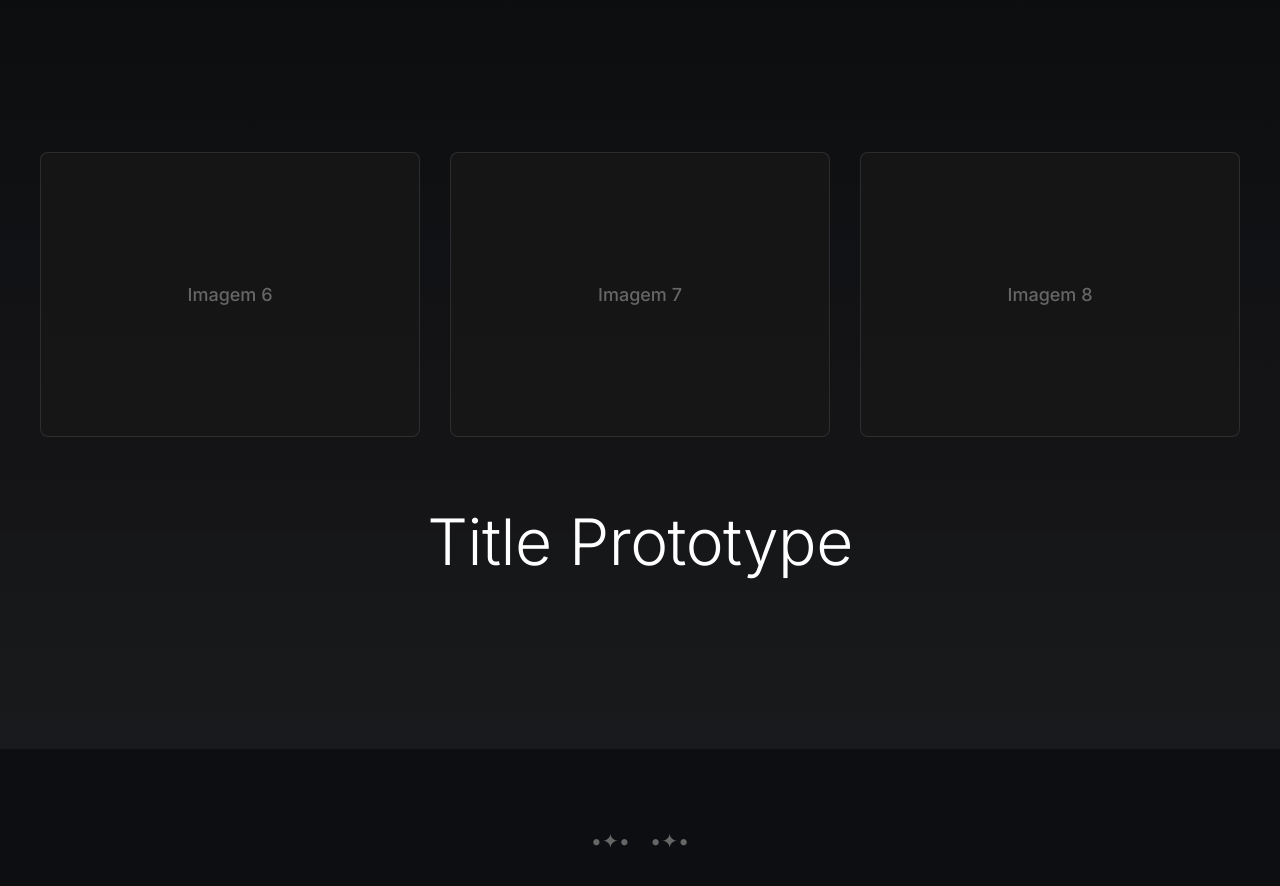
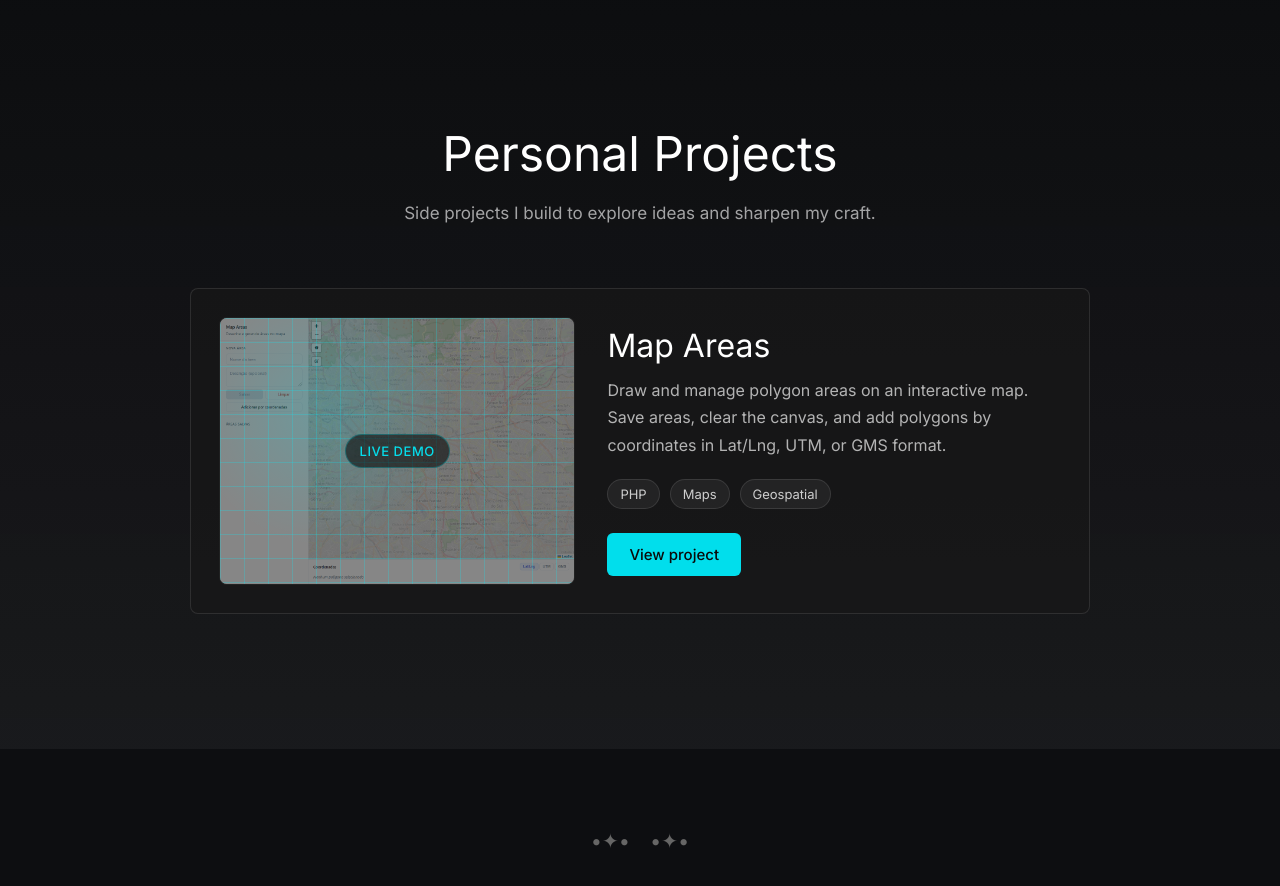
Before and after one commit to decoarc/prototype, a React (Create React App) app: page / in a window 1280 px wide. Shown: the part 2520-3406 px from the top of the page. Built offline with nearby package versions, Linux system fonts and the light colour scheme.

Commit message:
feat: add Map Areas project card with layered preview image

```diff
--- a/src/components/PersonalProjects.css
+++ b/src/components/PersonalProjects.css
@@ -12,45 +12,199 @@
 }
 
 .personal-projects-content {
-  max-width: 1200px;
-  text-align: center;
   width: 100%;
 }
 
-.personal-projects-images {
-  display: grid;
-  grid-template-columns: repeat(auto-fit, minmax(250px, 1fr));
-  gap: 30px;
-  margin-bottom: 60px;
+.personal-projects-heading {
+  font-size: 48px;
+  font-weight: 400;
+  text-align: center;
+  color: #fff;
+  margin-bottom: 16px;
 }
 
-.personal-projects-image-item {
-  aspect-ratio: 4/3;
+.personal-projects-intro {
+  text-align: center;
+  font-size: 17px;
+  line-height: 1.7;
+  color: rgba(255, 255, 255, 0.62);
+  max-width: 52ch;
+  margin: 0 auto 60px;
+}
+
+.personal-projects-list {
+  list-style: none;
+  display: grid;
+  gap: 32px;
+  max-width: 900px;
+  margin: 0 auto;
+}
+
+.project-card {
+  display: grid;
+  grid-template-columns: minmax(0, 1.1fr) minmax(0, 1.4fr);
+  gap: 32px;
+  align-items: center;
+  padding: 28px;
+  border-radius: 8px;
+  border: 1px solid rgba(255, 255, 255, 0.1);
   background-color: rgba(26, 26, 26, 0.65);
-  border-radius: 8px;
+}
+
+.project-card-preview {
+  position: relative;
   display: flex;
   align-items: center;
   justify-content: center;
+  aspect-ratio: 4 / 3;
+  border-radius: 8px;
+  overflow: hidden;
+  text-decoration: none;
+  border: 1px solid rgba(255, 255, 255, 0.08);
+  background-color: rgba(0, 0, 0, 0.35);
+  isolation: isolate;
+  transition:
+    border-color 0.3s ease,
+    box-shadow 0.3s ease,
+    transform 0.2s ease;
+}
+
+.project-card-preview:hover {
+  border-color: rgba(0, 240, 255, 0.35);
+  box-shadow: 0 0 24px rgba(0, 240, 255, 0.12);
+  transform: translateY(-2px);
+}
+
+.project-card-preview-image {
+  position: absolute;
+  inset: 0;
+  z-index: 0;
+  width: 100%;
+  height: 100%;
+  object-fit: cover;
+  object-position: top center;
+  display: block;
+  user-select: none;
+  opacity: 0.9;
+  transition:
+    opacity 0.3s ease,
+    transform 0.4s ease;
+}
+
+.project-card-preview:hover .project-card-preview-image {
+  opacity: 0.58;
+  transform: scale(1.03);
+}
+
+.project-card-preview-overlay {
+  position: absolute;
+  inset: 0;
+  z-index: 1;
+  pointer-events: none;
+  background-color: rgba(0, 0, 0, 0.42);
+  transition: background-color 0.3s ease;
+}
+
+.project-card-preview-overlay::before {
+  content: "";
+  position: absolute;
+  inset: 0;
+  background-image: radial-gradient(
+    circle at 30% 35%,
+    rgba(0, 240, 255, 0.18) 0%,
+    transparent 45%
+  );
+}
+
+.project-card-preview-overlay::after {
+  content: "";
+  position: absolute;
+  inset: 0;
+  background-image:
+    linear-gradient(rgba(0, 240, 255, 0.22) 1px, transparent 1px),
+    linear-gradient(90deg, rgba(0, 240, 255, 0.22) 1px, transparent 1px);
+  background-size: 24px 24px;
+}
+
+.project-card-preview:hover .project-card-preview-overlay {
+  background-color: rgba(0, 0, 0, 0.32);
+}
+
+.project-card-preview-label {
+  position: relative;
+  z-index: 2;
+  padding: 8px 14px;
+  border-radius: 999px;
+  font-size: 13px;
+  font-weight: 500;
+  letter-spacing: 0.04em;
+  text-transform: uppercase;
+  color: rgba(0, 240, 255, 0.9);
+  background: rgba(0, 0, 0, 0.55);
+  border: 1px solid rgba(0, 240, 255, 0.25);
+}
+
+.project-card-title {
+  font-size: clamp(24px, 3vw, 32px);
+  font-weight: 400;
+  color: #fff;
+  margin-bottom: 12px;
+}
+
+.project-card-description {
+  font-size: 16px;
+  line-height: 1.7;
+  color: rgba(255, 255, 255, 0.68);
+  margin-bottom: 20px;
+}
+
+.project-card-tags {
+  display: flex;
+  flex-wrap: wrap;
+  gap: 10px;
+  list-style: none;
+  margin-bottom: 24px;
+}
+
+.project-card-tags li {
+  padding: 6px 12px;
+  border-radius: 999px;
+  font-size: 13px;
+  color: rgba(255, 255, 255, 0.78);
+  background: rgba(255, 255, 255, 0.06);
   border: 1px solid rgba(255, 255, 255, 0.1);
 }
 
-.personal-projects-image-item .image-label {
-  color: #666;
-  font-size: 18px;
+.project-card-link {
+  display: inline-flex;
+  align-items: center;
+  justify-content: center;
+  padding: 12px 22px;
+  border-radius: 6px;
+  font-size: 15px;
   font-weight: 500;
-  text-align: center;
-  padding: 20px;
+  text-decoration: none;
+  color: #0a0a0a;
+  background: rgba(0, 240, 255, 0.92);
+  transition:
+    background-color 0.3s ease,
+    box-shadow 0.3s ease,
+    transform 0.2s ease;
 }
 
-.personal-projects-title {
-  font-size: clamp(32px, 5vw, 64px);
-  font-weight: 300;
-  line-height: 1.4;
-  letter-spacing: -0.5px;
-  color: #fff;
+.project-card-link:hover {
+  background: #00f0ff;
+  box-shadow: 0 0 20px rgba(0, 240, 255, 0.25);
+  transform: translateY(-1px);
 }
 
-.personal-projects-title em {
-  font-style: italic;
-  font-weight: 400;
+@media (max-width: 768px) {
+  .project-card {
+    grid-template-columns: 1fr;
+    padding: 20px;
+  }
+
+  .personal-projects-heading {
+    font-size: 36px;
+  }
 }
--- a/src/components/PersonalProjects.tsx
+++ b/src/components/PersonalProjects.tsx
@@ -1,22 +1,83 @@
 import React from "react";
 import "./PersonalProjects.css";
+
+const projectsImagesPath = "/assets/components/Projects/";
+
+type Project = {
+  id: string;
+  title: string;
+  description: string;
+  url: string;
+  previewImage: string;
+  tags: string[];
+};
+
+const projects: Project[] = [
+  {
+    id: "map-areas",
+    title: "Map Areas",
+    description:
+      "Draw and manage polygon areas on an interactive map. Save areas, clear the canvas, and add polygons by coordinates in Lat/Lng, UTM, or GMS format.",
+    url: "https://geo-areas-php.onrender.com/",
+    previewImage: `${projectsImagesPath}map-areas.png`,
+    tags: ["PHP", "Maps", "Geospatial"],
+  },
+];
 
 const PersonalProjects: React.FC = () => {
   return (
     <section className="personal-projects" id="projects">
-      <div className="personal-projects-content">
-        <div className="personal-projects-images">
-          <div className="personal-projects-image-item">
-            <div className="image-label">Imagem 6</div>
-          </div>
-          <div className="personal-projects-image-item">
-            <div className="image-label">Imagem 7</div>
-          </div>
-          <div className="personal-projects-image-item">
-            <div className="image-label">Imagem 8</div>
-          </div>
-        </div>
-        <h1 className="personal-projects-title">Title Prototype</h1>
+      <div className="container personal-projects-content">
+        <h2 className="personal-projects-heading">Personal Projects</h2>
+        <p className="personal-projects-intro">
+          Side projects I build to explore ideas and sharpen my craft.
+        </p>
+
+        <ul className="personal-projects-list">
+          {projects.map((project) => (
+            <li key={project.id} className="project-card">
+              <a
+                href={project.url}
+                className="project-card-preview"
+                target="_blank"
+                rel="noopener noreferrer"
+                aria-label={`Open ${project.title} live demo`}
+              >
+                <img
+                  src={project.previewImage}
+                  alt=""
+                  className="project-card-preview-image"
+                  draggable={false}
+                />
+                <span
+                  className="project-card-preview-overlay"
+                  aria-hidden="true"
+                />
+                <span className="project-card-preview-label">Live demo</span>
+              </a>
+
+              <div className="project-card-body">
+                <h3 className="project-card-title">{project.title}</h3>
+                <p className="project-card-description">{project.description}</p>
+
+                <ul className="project-card-tags" aria-label="Technologies">
+                  {project.tags.map((tag) => (
+                    <li key={tag}>{tag}</li>
+                  ))}
+                </ul>
+
+                <a
+                  href={project.url}
+                  className="project-card-link"
+                  target="_blank"
+                  rel="noopener noreferrer"
+                >
+                  View project
+                </a>
+              </div>
+            </li>
+          ))}
+        </ul>
       </div>
     </section>
   );
```
Also changed, not shown: public/assets/components/Projects/map-areas.png (added).
